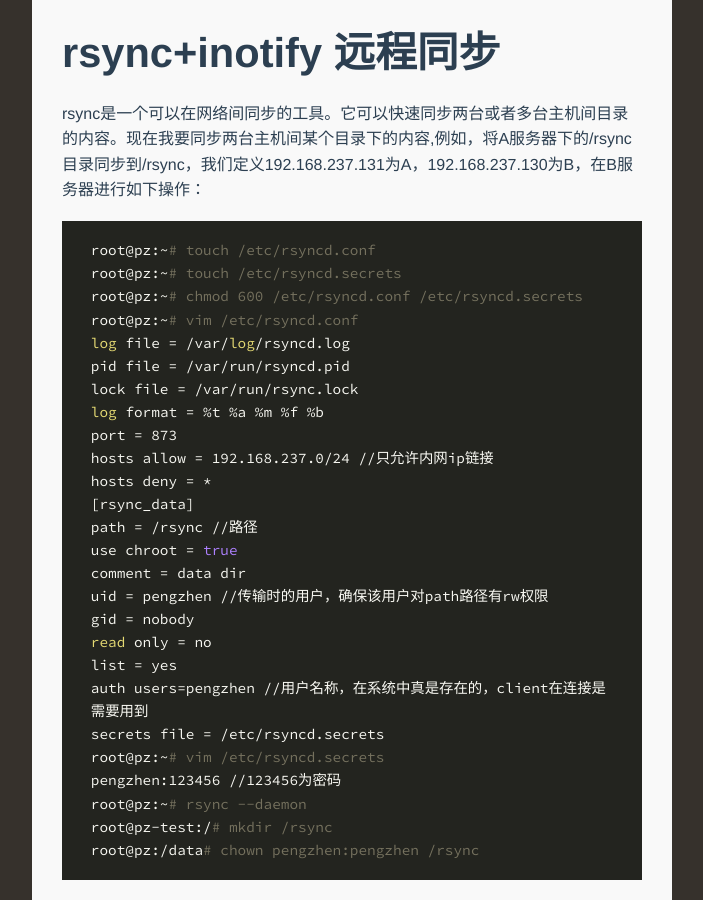
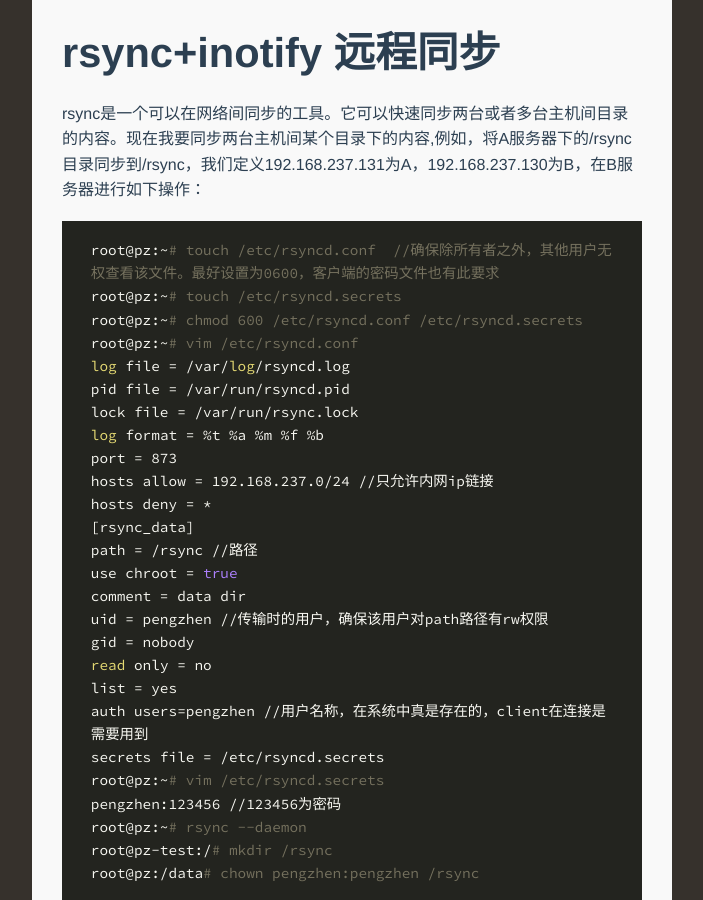
Before and after one commit to pz9042/pz9042.github.io, a Jekyll site: the page built from _posts/2017-05-26-rsync-inotify-sync.html, in a window 1280 px wide and 900 px high. Shown: the whole window, without its empty margins (288-991 px from the left). Built offline with Jekyll 4.4.1, drawn with Linux system fonts in a browser that asks for light colours.

Commit message:
对rsync密码文件权限的补充

```diff
--- a/_posts/2017-05-26-rsync-inotify-sync.html
+++ b/_posts/2017-05-26-rsync-inotify-sync.html
@@ -14,7 +14,7 @@ categories: linux
 
 
 
-<pre class="prettyprint hljs-dark"><code class="language-bash hljs">root@pz:~<span class="hljs-comment"># touch /etc/rsyncd.conf</span><br>root@pz:~<span class="hljs-comment"># touch /etc/rsyncd.secrets</span><br>root@pz:~<span class="hljs-comment"># chmod 600 /etc/rsyncd.conf /etc/rsyncd.secrets</span><br>root@pz:~<span class="hljs-comment"># vim /etc/rsyncd.conf</span><br><span class="hljs-built_in">log</span> file = /var/<span class="hljs-built_in">log</span>/rsyncd.log<br>pid file = /var/run/rsyncd.pid<br>lock file = /var/run/rsync.lock<br><span class="hljs-built_in">log</span> format = %t %a %m %f %b<br>port = 873<br>hosts allow = 192.168.237.0/24 //只允许内网ip链接<br>hosts deny = *<br>[rsync_data]<br>path = /rsync //路径<br>use chroot = <span class="hljs-literal">true</span><br>comment = data dir<br>uid = pengzhen //传输时的用户，确保该用户对path路径有rw权限<br>gid = nobody<br><span class="hljs-built_in">read</span> only = no<br>list = yes<br>auth users=pengzhen //用户名称，在系统中真是存在的，client在连接是需要用到<br>secrets file = /etc/rsyncd.secrets<br>root@pz:~<span class="hljs-comment"># vim /etc/rsyncd.secrets</span><br>pengzhen:123456 //123456为密码<br>root@pz:~<span class="hljs-comment"># rsync --daemon</span><br>root@pz-test:/<span class="hljs-comment"># mkdir /rsync</span><br>root@pz:/data<span class="hljs-comment"># chown pengzhen:pengzhen /rsync</span><br></code></pre>
+<pre class="prettyprint hljs-dark"><code class="language-bash hljs">root@pz:~<span class="hljs-comment"># touch /etc/rsyncd.conf  //确保除所有者之外，其他用户无权查看该文件。最好设置为0600，客户端的密码文件也有此要求</span><br>root@pz:~<span class="hljs-comment"># touch /etc/rsyncd.secrets</span><br>root@pz:~<span class="hljs-comment"># chmod 600 /etc/rsyncd.conf /etc/rsyncd.secrets</span><br>root@pz:~<span class="hljs-comment"># vim /etc/rsyncd.conf</span><br><span class="hljs-built_in">log</span> file = /var/<span class="hljs-built_in">log</span>/rsyncd.log<br>pid file = /var/run/rsyncd.pid<br>lock file = /var/run/rsync.lock<br><span class="hljs-built_in">log</span> format = %t %a %m %f %b<br>port = 873<br>hosts allow = 192.168.237.0/24 //只允许内网ip链接<br>hosts deny = *<br>[rsync_data]<br>path = /rsync //路径<br>use chroot = <span class="hljs-literal">true</span><br>comment = data dir<br>uid = pengzhen //传输时的用户，确保该用户对path路径有rw权限<br>gid = nobody<br><span class="hljs-built_in">read</span> only = no<br>list = yes<br>auth users=pengzhen //用户名称，在系统中真是存在的，client在连接是需要用到<br>secrets file = /etc/rsyncd.secrets<br>root@pz:~<span class="hljs-comment"># vim /etc/rsyncd.secrets</span><br>pengzhen:123456 //123456为密码<br>root@pz:~<span class="hljs-comment"># rsync --daemon</span><br>root@pz-test:/<span class="hljs-comment"># mkdir /rsync</span><br>root@pz:/data<span class="hljs-comment"># chown pengzhen:pengzhen /rsync</span><br></code></pre>
 
 <p>ok,然后在A服务器执行以下命令</p>
 
```
